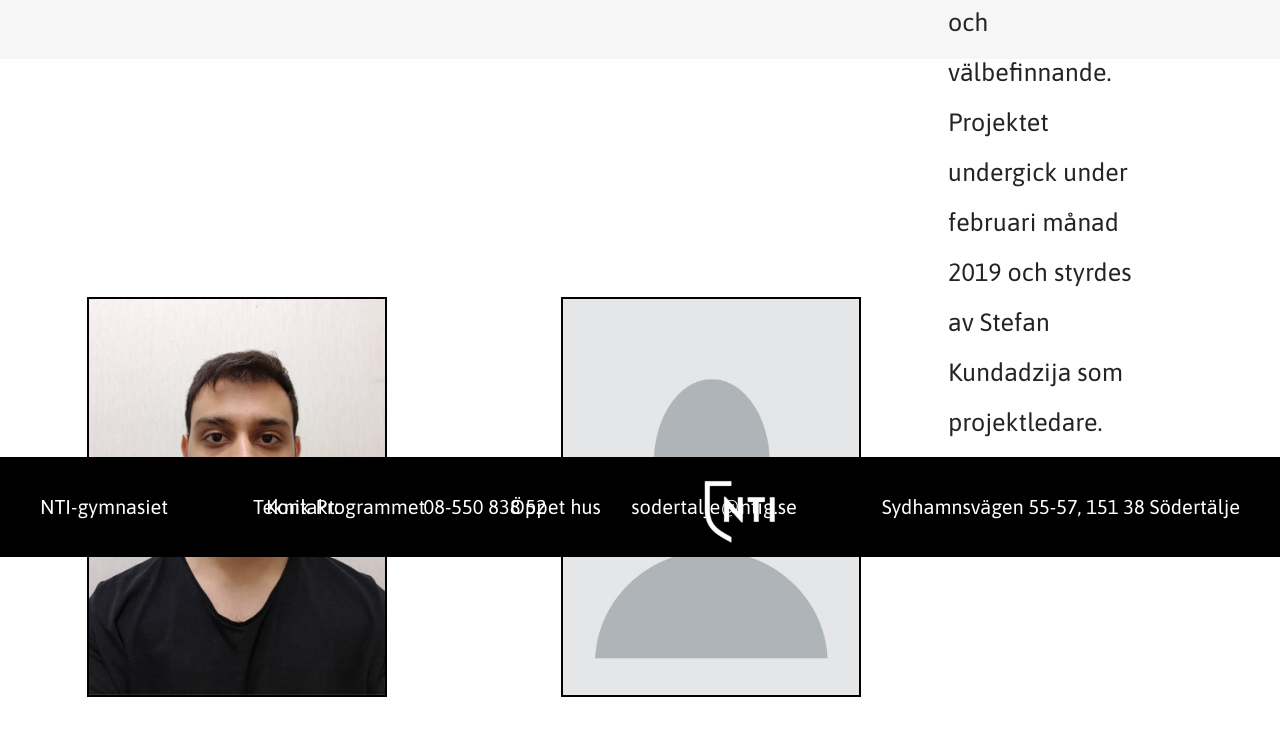
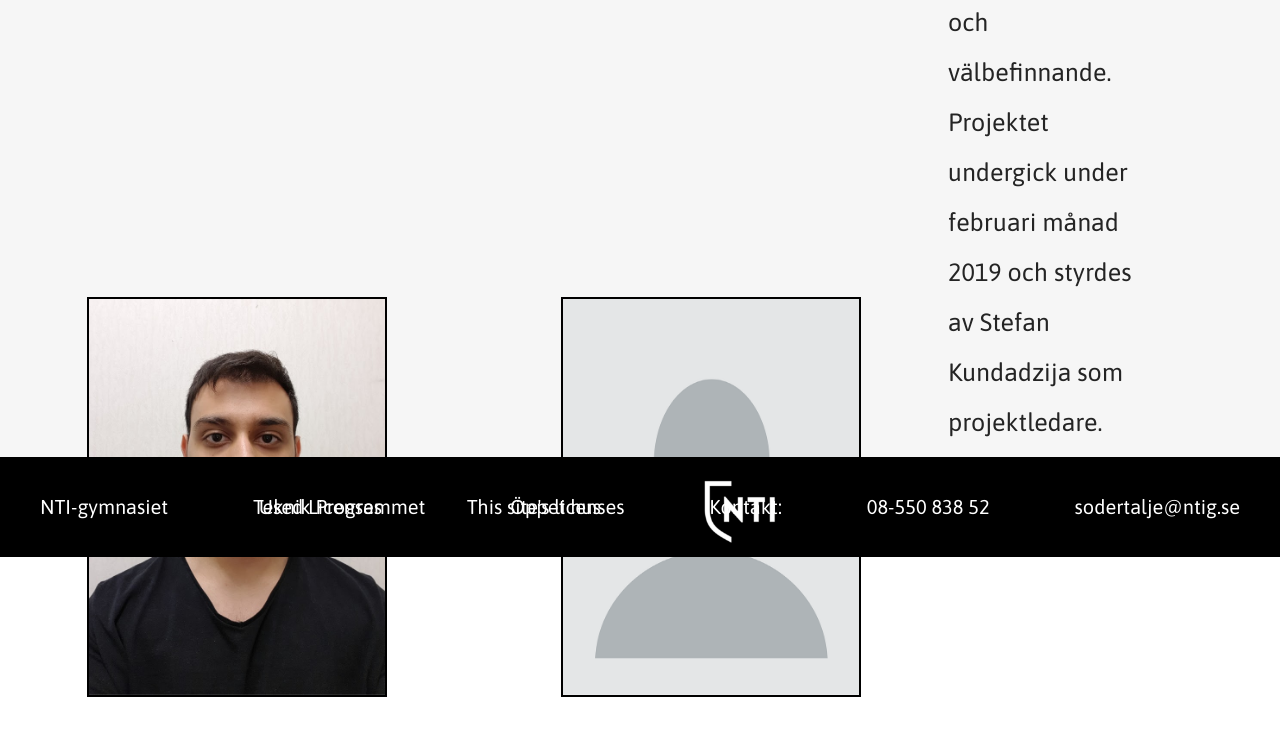
Before and after one commit to timrundstrom/halsa-och-valbefinnande, a plain HTML site: page sites/om-oss.html in a window 1280 px wide. Shown: the part 1453-2188 px from the top of the page. Drawn offline with nearby package versions, Linux system fonts and the light colour scheme.

Commit message:
fixed om-oss footer

```diff
--- a/sites/om-oss.html
+++ b/sites/om-oss.html
@@ -120,10 +120,11 @@
             </ul>
             <a href="https://www.ntigymnasiet.se/sodertalje/" target="_blank"><img src="../images/nti_images/logo.png"></a>
             <ul id="footer-right">
-                <li><a href="https://www.ntigymnasiet.se/sodertalje/kontakta-oss/" target="https://www.ntigymnasiet.se/sodertalje/kontakta-oss/">Kontakt:</a></li>
-                <li><a href="https://www.ntigymnasiet.se/sodertalje/kontakta-oss/" target="https://www.ntigymnasiet.se/sodertalje/kontakta-oss/">08-550 838 52</a></li>
-                <li><a href="https://www.ntigymnasiet.se/sodertalje/kontakta-oss/" target="https://www.ntigymnasiet.se/sodertalje/kontakta-oss/">sodertalje@ntig.se</a></li>
-                <li><a href="https://www.ntigymnasiet.se/sodertalje/kontakta-oss/" target="https://www.ntigymnasiet.se/sodertalje/kontakta-oss/">Sydhamnsvägen 55-57, 151 38 Södertälje</a></li>
+                <li><a href="../README.md">Used Licenses</a></li>
+                <li><a href="../LICENSE">This site's licenses</a></li>
+                <li>Kontakt:</li>
+                <li>08-550 838 52</li>
+                <li>sodertalje@ntig.se</li>
             </ul>
         </footer>
     </section>
--- a/styles/text.css
+++ b/styles/text.css
@@ -2,7 +2,7 @@
 @import url('https://fonts.googleapis.com/css?family=Secular+One');
 
 section.sectext{
-	height: 89vh;
+	height: 100%;
     width: 100%;
 	background-color: #f6f6f6;
 	background-position: center;
```
